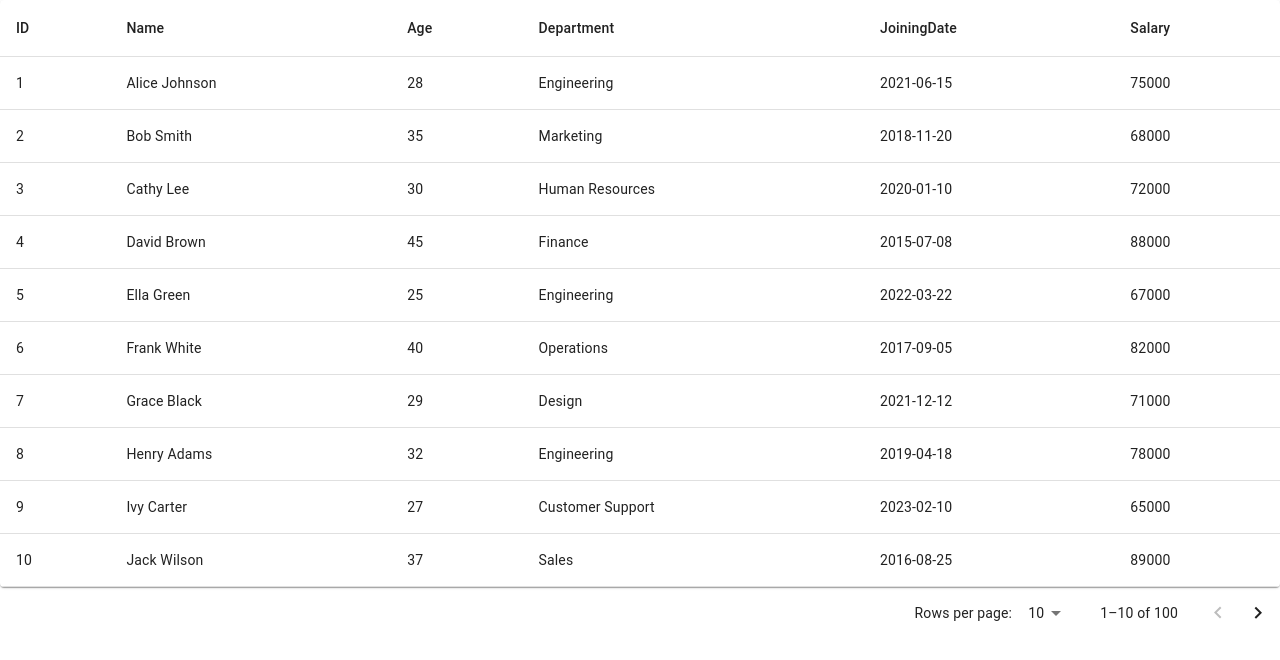
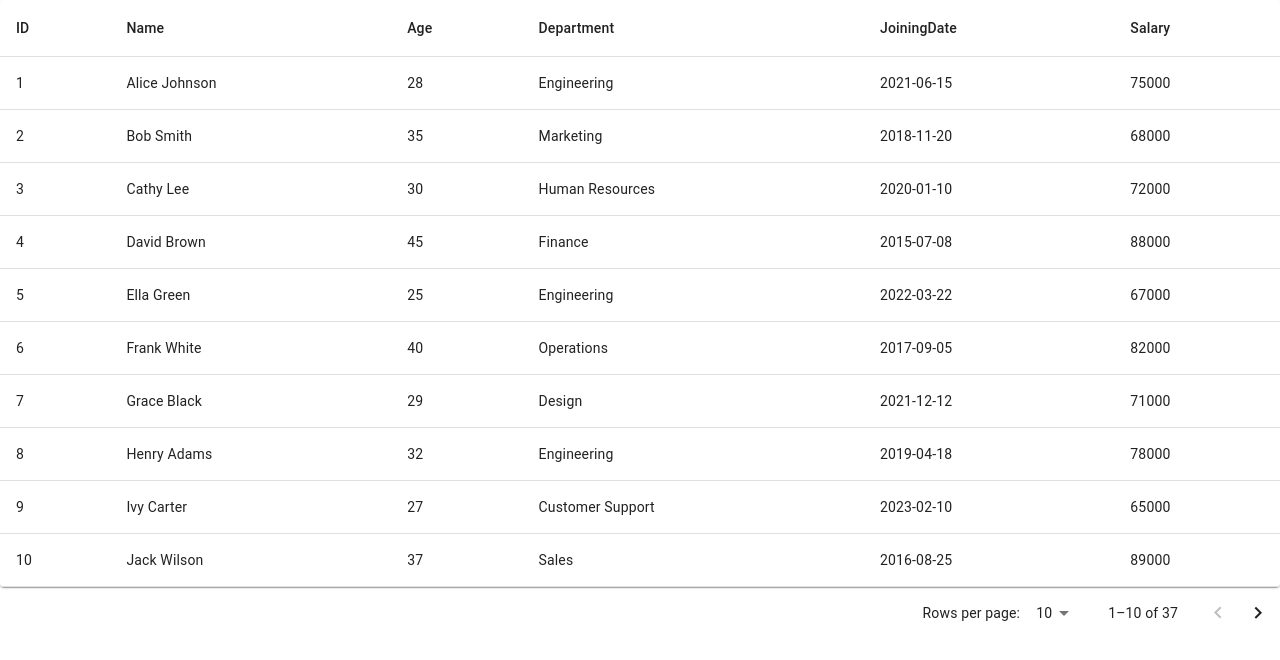
Before and after one commit to pragya-celestial-systems/Data-Grid, a React (Create React App) app: page / in a window 1280 px wide. Shown: the top 660 px of the page. Built offline with nearby package versions, Linux system fonts and the light colour scheme.

Commit message:
Feat : Display total number of rows

```diff
--- a/src/App.js
+++ b/src/App.js
@@ -1,5 +1,4 @@
 import TablePaginationDemo from "./components/Pagination";
-import Table from "./components/Table";
 import { TableDataProvider } from "./context/tableData";
 import { PaginationProvider } from "./context/PaginationContext";
 import BasicTable from "./components/Table";
--- a/src/components/Pagination.jsx
+++ b/src/components/Pagination.jsx
@@ -1,9 +1,11 @@
 import * as React from "react";
 import TablePagination from "@mui/material/TablePagination";
 import { usePagination } from "../context/PaginationContext";
+import { useTableData } from "../context/tableData";
 
 export default function TablePaginationDemo() {
   const { currentPage, setCurrentPage, rows, setRows } = usePagination();
+  const { tableData } = useTableData();
 
   const handleChangePage = (event, newPage) => {
     setCurrentPage(newPage);
@@ -17,7 +19,7 @@ export default function TablePaginationDemo() {
   return (
     <TablePagination
       component="div"
-      count={100}
+      count={tableData.length}
       page={currentPage}
       onPageChange={handleChangePage}
       rowsPerPage={rows}
--- a/src/components/Table.jsx
+++ b/src/components/Table.jsx
@@ -11,11 +11,11 @@ import TableHead from "@mui/material/TableHead";
 import Paper from "@mui/material/Paper";
 
 export default function BasicTable() {
-  const { filteredData, setFilteredData } = useTableData();
+  const { filteredData, setFilteredData, setTableData } = useTableData();
   const { currentPage, rows } = usePagination();
 
   useEffect(() => {
-    setFilteredData(users);
+    setTableData(users);
   }, []);
 
   useEffect(() => {
```
